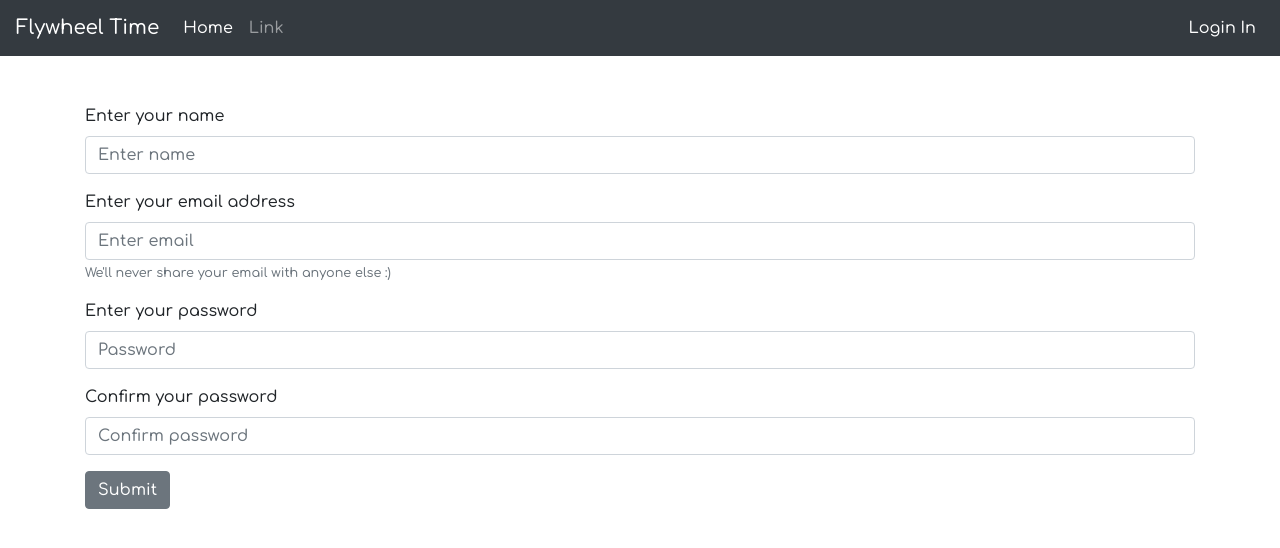
After one commit to NickPYTH/WebCalendar, a Django app: page /registration/ in a window 1280 px wide. The commit adds this page. Shown: the top 548 px of the page. Run offline with Django 3.2, Linux system fonts and the light colour scheme.

Commit message:
added login and registration

```diff
--- a/webcalendar/registration/models.py
+++ b/webcalendar/registration/models.py
@@ -2,7 +2,7 @@ from django.db import models
 
 # Create your models here.
 class User(models.Model):
-    user_name = models.CharField(max_length=20)
+    user_name = models.CharField(max_length=20, unique=True)
     user_password = models.CharField(max_length=20)
     user_mail = models.EmailField()
 
--- a/webcalendar/registration/views.py
+++ b/webcalendar/registration/views.py
@@ -1,8 +1,81 @@
 from django.shortcuts import render
 import os
 from django.conf import settings
-from django.http import HttpResponse, Http404
-
+from django.http import HttpResponse, Http404, HttpResponseRedirect
+from .models import User
+from django.db import IntegrityError
+from django.shortcuts import redirect
+from django.urls import reverse
 
 def main_page(request):
-    return render(request, "index.html", context={'name' : "Nick"})
+    data = {
+
+    }
+    return render(request, "index.html", data)
+
+def registration(request):
+    if request.method == 'POST':
+        user_name = request.POST['name']
+        user_mail = request.POST['mail']
+        user_password = request.POST['password']
+
+        try:
+            User.objects.create(
+                user_name=user_name,
+                user_mail=user_mail,
+                user_password=user_password
+            )
+        except:
+            data = {
+                'username_exists': True,
+                }
+            return render(request, "registration/registration.html", data)
+
+        user_tmp = User.objects.get(user_mail=user_mail)
+        if user_tmp.user_password == request.POST['password']:
+            request.session['user_id'] = user_tmp.id
+
+        return render(request, "registration/success_registration.html")
+    else:
+        return render(request, "registration/registration.html")
+
+def login(request):
+    if request.method == 'POST':
+        user_name = request.POST['name']
+        user_password = request.POST['password']
+
+        try:
+            User.objects.get(
+                user_name=user_name,
+            )
+        except:
+            data = {
+                'doest_exist': True,
+                'password_incorrect' : False,
+                }
+            return render(request, "registration/login.html", data)
+
+        try:
+            User.objects.get(
+                user_name=user_name,
+                user_password=user_password
+            )
+        except:
+            data = {
+                'doest_exist': False,
+                'password_incorrect' : True,
+                }
+            return render(request, "registration/login.html", data)
+
+        user_tmp = User.objects.get(user_name=user_name)
+        if user_tmp.user_password == request.POST['password']:
+            request.session['user_id'] = user_tmp.id
+
+        return render(request, "webcalendar/profile.html", data)
+
+    else:
+        data = {
+                'doest_exist': False,
+                'password_incorrect' : False,
+                }
+        return render(request, "registration/login.html", data)
--- /dev/null
+++ b/webcalendar/static/js/reg_validate.js
@@ -0,0 +1,13 @@
+function validate() {
+    var conf_pass = document.getElementById("confirm_password");
+    var pass = document.getElementById("password");
+
+    if (pass.value != conf_pass.value){
+        document.getElementById('alert').style.display = "flex";
+        document.getElementById('submit').disabled = true;
+    }
+    else {
+        document.getElementById('alert').style.display = "none";
+        document.getElementById('submit').disabled = false;
+    }
+}
--- a/webcalendar/templates/base/base.html
+++ b/webcalendar/templates/base/base.html
@@ -4,37 +4,48 @@
    <head>
       <meta charset="utf-8">
       <meta name="viewport" content="width=device-width, initial-scale=1, shrink-to-fit=no">
-
       <link rel="stylesheet" href="https://cdn.jsdelivr.net/npm/bootstrap@4.5.3/dist/css/bootstrap.min.css" integrity="sha384-TX8t27EcRE3e/ihU7zmQxVncDAy5uIKz4rEkgIXeMed4M0jlfIDPvg6uqKI2xXr2" crossorigin="anonymous">
       <link rel="stylesheet" href="{% static "css/styles.css" %}" />
-    <title>Calendar</title>
+      <title>
+        {% block title %}
+          Flywheel Time
+        {% endblock %}
+      </title>
    </head>
    <body>
-    <nav class="navbar navbar-expand-lg navbar-light bg-light">
-      <a class="navbar-brand" href="#">Navbar</a>
-      <button class="navbar-toggler" type="button" data-toggle="collapse" data-target="#navbarNav" aria-controls="navbarNav" aria-expanded="false" aria-label="Toggle navigation">
+      <nav class="navbar navbar-expand-lg navbar-dark bg-dark mb-5">
+         <a class="navbar-brand" href="{% url 'index' %}">Flywheel Time</a>
+         <button class="navbar-toggler" type="button" data-toggle="collapse" data-target="#navbarSupportedContent" aria-controls="navbarSupportedContent" aria-expanded="false" aria-label="Toggle navigation">
          <span class="navbar-toggler-icon"></span>
          </button>
-      <div class="collapse navbar-collapse" id="navbarNav">
-        <ul class="navbar-nav">
+         <div class="collapse navbar-collapse" id="navbarSupportedContent">
+         <ul class="navbar-nav mr-auto">
             <li class="nav-item active">
-            <a class="nav-link" href="#">Home <span class="sr-only">(current)</span></a>
+               <a class="nav-link" href="{% url 'index' %}">Home <span class="sr-only"></span></a>
             </li>
             <li class="nav-item">
-            <a class="nav-link" href="#">Features</a>
+               <a class="nav-link" href="#">Link</a>
+         </ul>
+         <div class="form-inline my-2 my-lg-0">
+            <ul class="navbar-nav mr-auto">
+              {% block login %}
+                <li class="nav-item active">
+                    <a class="nav-link active" href="{% url 'login' %}">Login In<span class="sr-only"></span></a>
                 </li>
-          <li class="nav-item">
-            <a class="nav-link" href="#">Pricing</a>
+               {% endblock %}
+               {% block signup %}
+                <li class="nav-item active">
+                    <a class="nav-link active" href="{% url 'registration' %}">Sign Up<span class="sr-only"></span></a>
                 </li>
-          <li class="nav-item">
-            <a class="nav-link disabled" href="#">Disabled</a>
-          </li>
+               {% endblock %}
             </ul>
          </div>
       </nav>
 
-    {{ name }}
+      {% block content %}
+      {% endblock %}
 
+      <script src="{% static "js/reg_validate.js" %}" type="text/javascript"></script>
       <script src="https://code.jquery.com/jquery-3.5.1.slim.min.js" integrity="sha384-DfXdz2htPH0lsSSs5nCTpuj/zy4C+OGpamoFVy38MVBnE+IbbVYUew+OrCXaRkfj" crossorigin="anonymous"></script>
       <script src="https://cdn.jsdelivr.net/npm/bootstrap@4.5.3/dist/js/bootstrap.bundle.min.js" integrity="sha384-ho+j7jyWK8fNQe+A12Hb8AhRq26LrZ/JpcUGGOn+Y7RsweNrtN/tE3MoK7ZeZDyx" crossorigin="anonymous"></script>
    </body>
--- /dev/null
+++ b/webcalendar/templates/registration/registration.html
@@ -0,0 +1,47 @@
+{% extends "base/base.html" %}
+{% load static %}
+
+{% block title %}
+Registration
+{% endblock %}
+
+{% block signup %}
+{% endblock %}
+
+{% block content %}
+<div class="container">
+   <div class="row">
+      <div class="col-12">
+        <form method="post">
+        {% csrf_token %}
+            <div class="form-group">
+               <label for="user_name_input">Enter your name</label>
+               <input type="text" id="username" name="name" class="form-control" placeholder="Enter name" required>
+            </div>
+            <div class="form-group">
+               <label for="exampleInputEmail1">Enter your email address</label>
+               <input type="email" id="username" name="mail" class="form-control" placeholder="Enter email" required>
+               <small id="emailHelp" class="form-text text-muted">We'll never share your email with anyone else :)</small>
+            </div>
+            <div class="form-group">
+               <label for="exampleInputPassword1">Enter your password</label>
+               <input type="password" id="password" name="password" class="form-control" id="exampleInputPassword1" placeholder="Password" required>
+            </div>
+            <div class="form-group">
+               <label for="exampleInputPassword1">Confirm your password</label>
+               <input id="confirm_password" onchange="validate()" type="password" name="some_content" class="form-control" id="exampleInputPassword1" placeholder="Confirm password" required>
+            </div>
+            <div id="alert" style="display:none;" class="alert alert-danger text-center" role="alert">
+              Passwords do not match
+            </div>
+            {% if username_exists %}
+               <div id="alert" class="alert alert-danger text-center" role="alert">
+               Username is already exists
+               </div>
+            {% endif %}
+            <button id="submit" type="submit" class="btn btn-secondary">Submit</button>
+        </form>
+      </div>
+   </div>
+</div>
+{% endblock %}
--- a/webcalendar/timetable/views.py
+++ b/webcalendar/timetable/views.py
@@ -1,3 +1,5 @@
 from django.shortcuts import render
 
 # Create your views here.
+def profile(request):
+    return render(request, "index.html")
--- a/webcalendar/webcalendar/settings.py
+++ b/webcalendar/webcalendar/settings.py
@@ -28,6 +28,7 @@ DEBUG = True
 
 ALLOWED_HOSTS = []
 
+LINK = '127.0.0.1:8000'
 
 # Application definition
 
--- a/webcalendar/webcalendar/urls.py
+++ b/webcalendar/webcalendar/urls.py
@@ -21,4 +21,7 @@ from registration import views as reg_views
 urlpatterns = [
     path('admin/', admin.site.urls),
     path('', reg_views.main_page, name="index"),
+    path('registration/', reg_views.registration, name="registration"),
+    path('login/', reg_views.login, name="login"),
+    path('profile/', cal_views.profile, name="profile"),
 ]
```
Also changed, not shown: webcalendar/templates/index.html (+21 -0 lines), webcalendar/templates/registration/login.html (added, +43 -0 lines), webcalendar/templates/registration/success_registration.html (added, +29 -0 lines), webcalendar/templates/webcalendar/profile.html (added, +22 -0 lines), webcalendar/db.sqlite3, webcalendar/registration/migrations/0002_auto_20201221_0830.py (added), webcalendar/registration/migrations/0003_auto_20201221_0842.py (added). Lines whose indentation alone changed are shown as unchanged.
